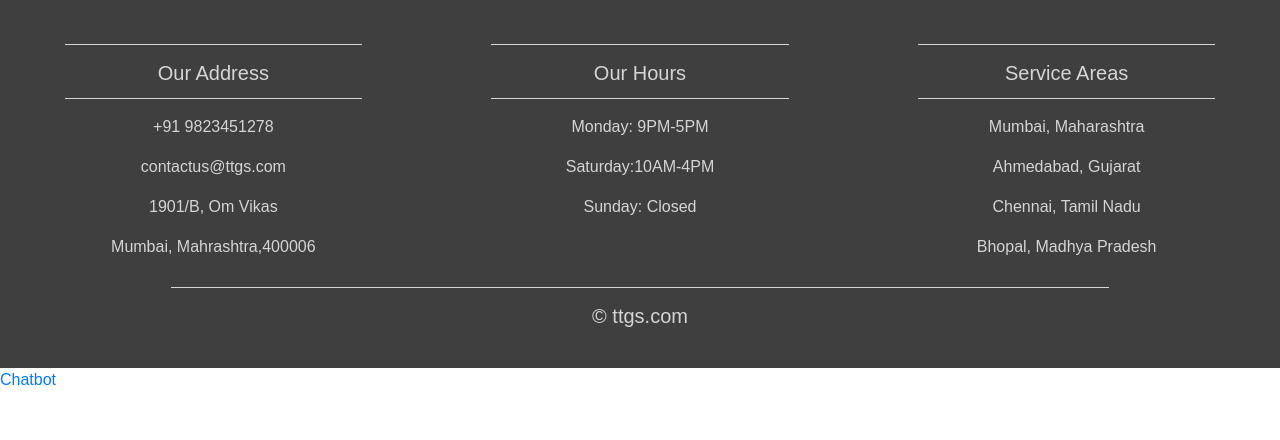
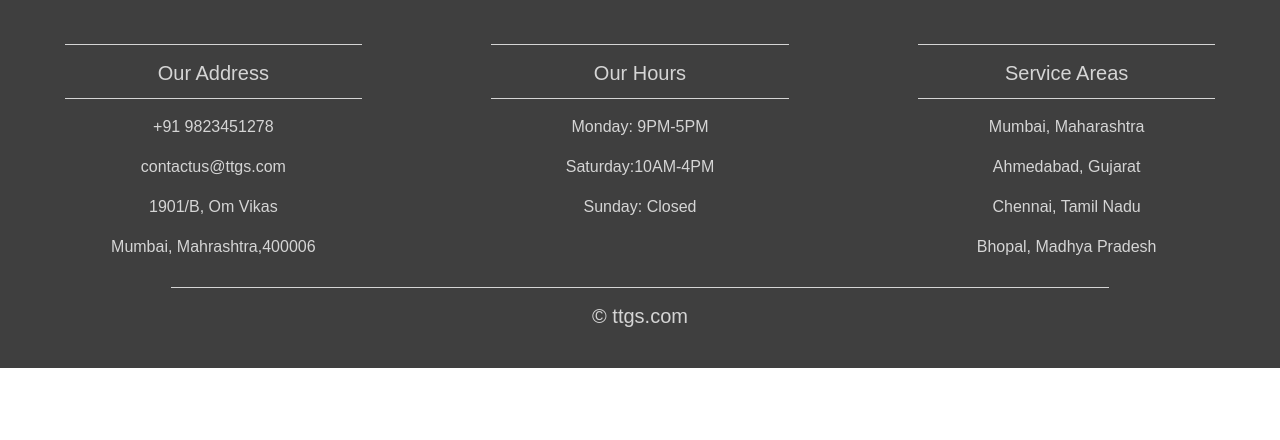
Before and after one commit to abhayshah0305/TimetableGenerationSystem, a Django app: page / in a window 1280 px wide. Shown: the part 1380-1820 px from the top of the page. After the commit the page ends 1748 px from the top, so only its background shows below. Run offline with Django 3.2, Linux system fonts and the light colour scheme; some libraries are stand-ins or nearby versions.

Commit message:
Initial Commit

```diff
--- a/projttgs/templates/index.html
+++ b/projttgs/templates/index.html
@@ -218,6 +218,5 @@
         </div>
     </footer>
    </form>
-    <a href="{% url 'chatbot' %}">Chatbot</a>
 </body>
 </html>
```
Also changed, not shown: projttgs/db.sqlite3.
